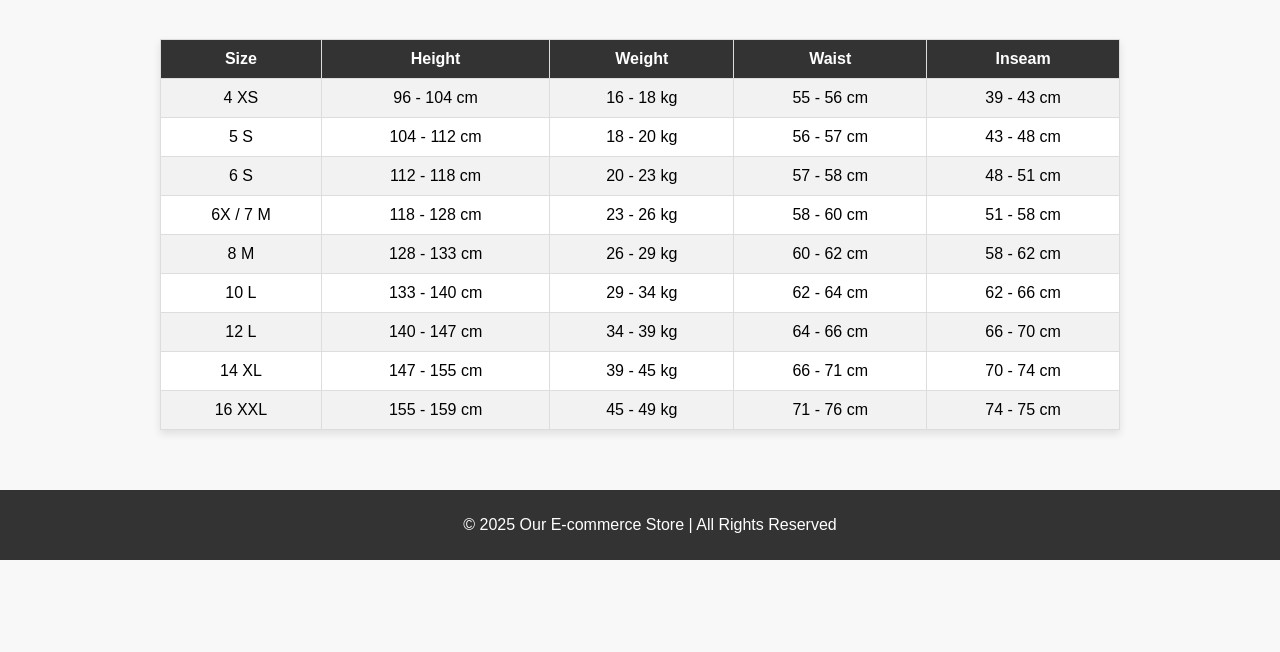
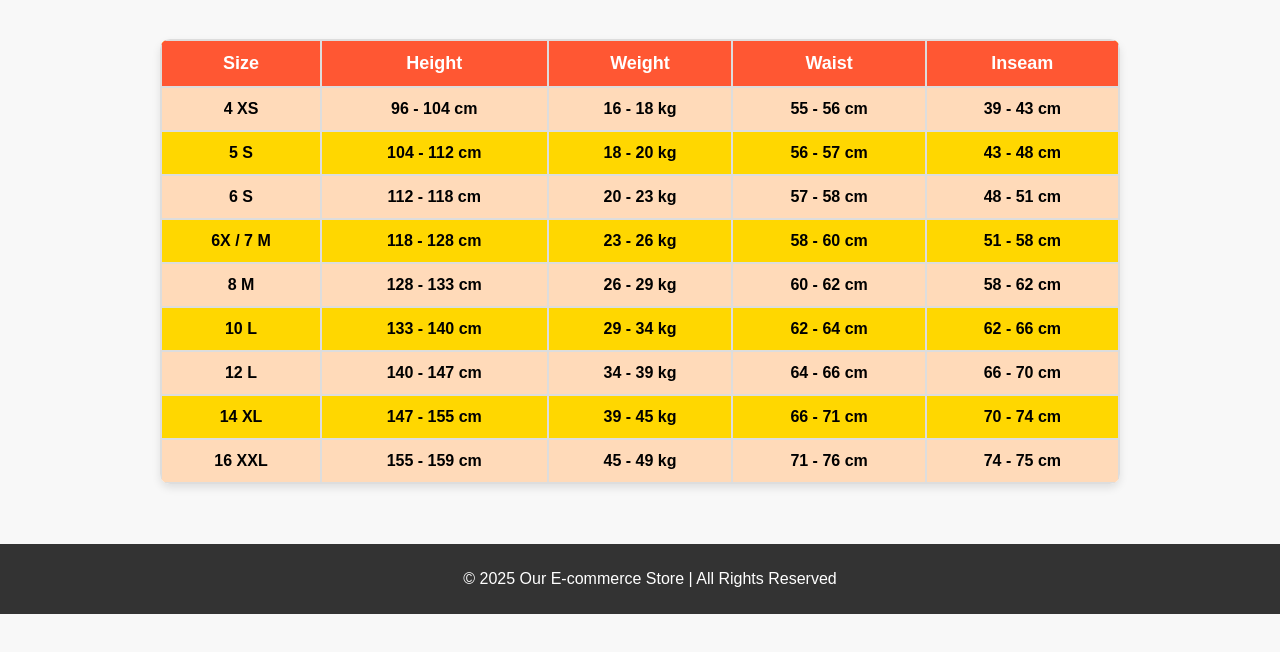
Before and after one commit to Reema0440/ecommerce-site, a plain HTML site: page size-chart.html in a window 1280 px wide. Shown: the part 122-774 px from the top of the page. Drawn offline with Linux system fonts and the light colour scheme.

Commit message:
Update styles.css

```diff
--- a/css/styles.css
+++ b/css/styles.css
@@ -1,3 +1,4 @@
+
 body {
     font-family: Arial, sans-serif;
     margin: 0;
@@ -52,27 +53,37 @@ main {
 .size-chart-container table {
     width: 80%;
     border-collapse: collapse;
-    background-color: white;
+    background-color: #ffffff;
     box-shadow: 0 4px 8px rgba(0, 0, 0, 0.1);
+    border-radius: 10px;
+    overflow: hidden;
 }
 
 .size-chart-container th, .size-chart-container td {
-    border: 1px solid #ddd;
-    padding: 10px;
+    border: 2px solid #ddd;
+    padding: 12px;
     text-align: center;
+    font-weight: bold;
 }
 
 .size-chart-container th {
-    background-color: #333;
+    background-color: #ff5733;
     color: white;
+    font-size: 18px;
 }
 
 .size-chart-container tr:nth-child(even) {
-    background-color: #f2f2f2;
+    background-color: #ffdab9;
+}
+
+.size-chart-container tr:nth-child(odd) {
+    background-color: #ffd700;
 }
 
 .size-chart-container tr:hover {
-    background-color: #ddd;
+    background-color: #ff4500;
+    color: white;
+    transition: 0.3s;
 }
 
 /* Footer */
```
